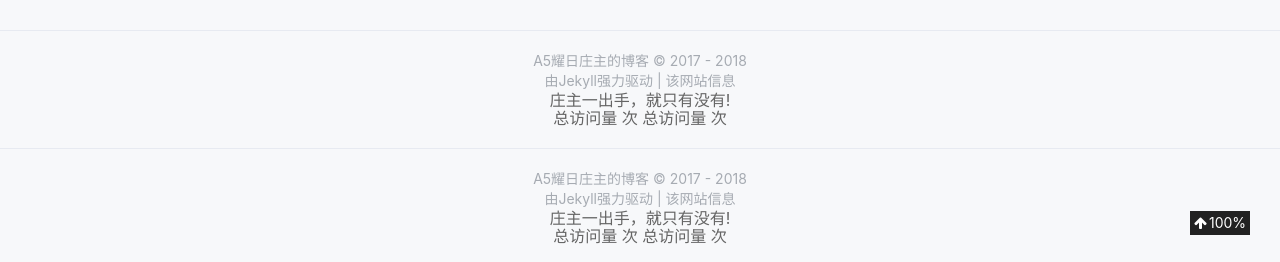
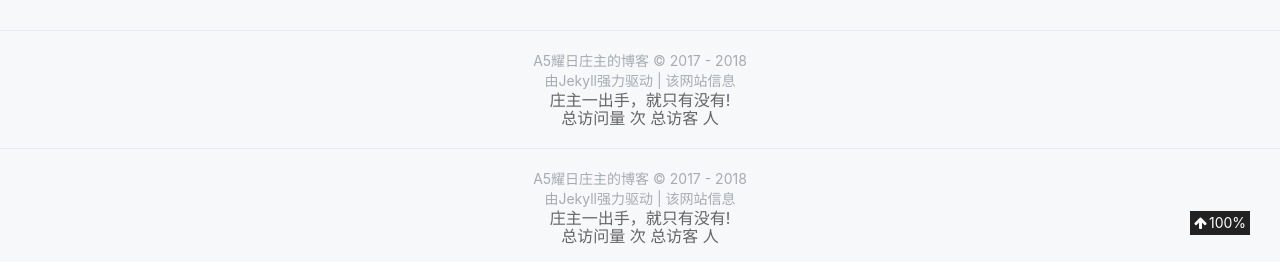
Before and after one commit to Sunbertrs/sunbossrs-blog-v1, a Jekyll site: the page built from links.html, in a window 1280 px wide and 900 px high, scrolled down 3058 px. Shown: the part 635-897 px from the top of the window. Built offline with Jekyll 4.4.1, drawn with Linux system fonts in a browser that asks for light colours; nearby versions of some CDN libraries; comment, search, counter and statistics services are not loaded; a style sheet for code colours, icons or effects is not loaded.

Commit message:
Update footer.html

```diff
--- a/_includes/footer.html
+++ b/_includes/footer.html
@@ -21,7 +21,7 @@
 <!-- 结束 -->
 
 <!-- 网站浏览人数 -->
-       <span id="busuanzi_container_site_pv"> 总访问量 <span id="busuanzi_value_site_pv"></span> 次 </span>
+        <span id="busuanzi_container_site_uv"> 总访客 <span id="busuanzi_value_site_uv"></span> 人 </span>
 <!-- 结束 -->
 
     <p>
```
